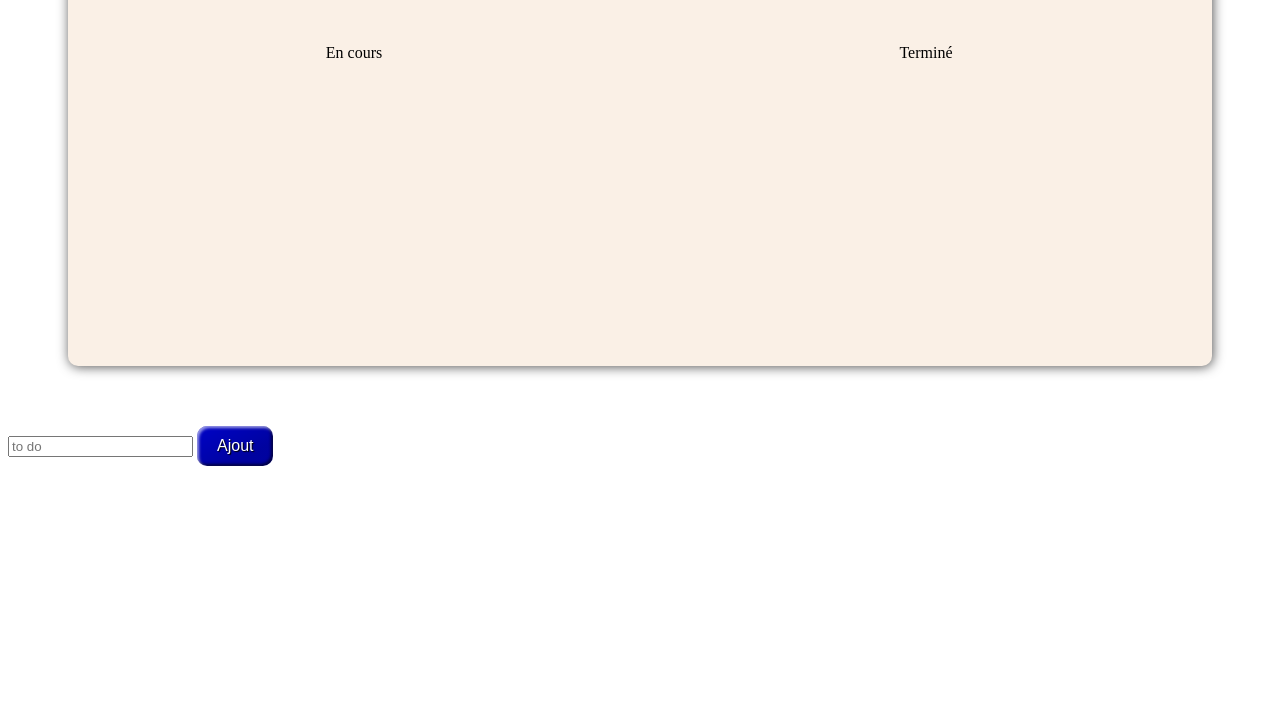
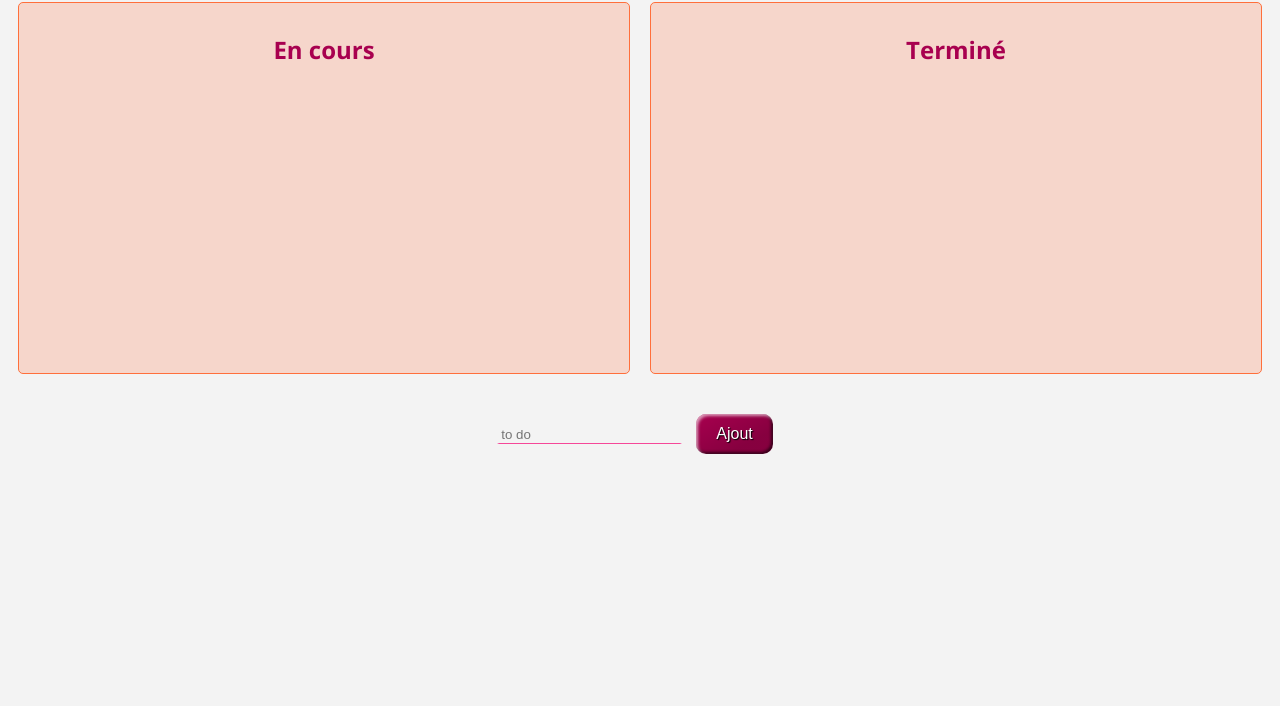
Before and after one commit to manon2sf/to-do-list, a plain HTML site: page index.html in a window 1280 px wide. Shown: the part 94-800 px from the top of the page. Drawn offline with nearby package versions, Linux system fonts and the light colour scheme.

Commit message:
css style

```diff
--- a/css/style.css
+++ b/css/style.css
@@ -1,43 +1,67 @@
 /*style général*/
 
-.float-l {
-    float:left;
+body,
+html {
+  font-family: "Open Sans", sans-serif;
+  background-color: rgb(243, 243, 243);
 }
 
-.container {
-    display:flex;
-    flex-direction: row;
-}
-
-.list{
-    width: 50%;
-    padding: 15px;
+h2 {
+  color: rgb(168, 0, 79);
+  font-weight: bold;
 }
 
 ul {
   list-style-type: none;
-    margin-left:0;
-    padding-left:0;
+  margin-left: 0;
+  padding-left: 0;
 }
 
+.title {
+  text-transform: uppercase;
+  font-weight: bold;
+  color: rgb(119, 0, 56);
+}
+
+#mainContainer {
+  text-align: center;
+}
+
+#newTask {
+  margin-top: 30px;
+}
+
+.container {
+  display: flex;
+  flex-direction: row;
+}
 
 /*style liste*/
 
-
-#listContainer {
-    height: 400px;
-    background-color: linen;
-    text-align: center;
-    margin:60px;
-    border-radius: 10px;
-    box-shadow: 1px 1px 12px #555;
+.list {
+  width: 50%;
+  height: 350px;
+  padding: 10px;
+  margin: 10px;
+  border: 1px solid rgb(255, 111, 59);
+  border-radius: 5px;
+  background-color: rgba(250, 140, 100, 0.281);
 }
 
-#toDoList, #doneList{
-    background-color: lightslategrey;
-    border-radius: 10px;
+ul li {
+  padding: 5px;
 }
 
+input {
+  margin-right: 10px;
+  border-color: transparent;
+  background-color: transparent;
+  border-bottom: 1px solid rgba(247, 0, 115, 0.705);
+}
+
+button {
+  margin: 0 5px;
+}
 
 /*style du bouton*/
 .styled {
@@ -49,20 +73,17 @@ ul {
   color: #fff;
   text-shadow: 1px 1px 1px #000;
   border-radius: 10px;
-    background-color: rgb(0, 3, 199);
-    background-image: linear-gradient(to top left,
-                                      rgba(0, 0, 0, .2),
-                                      rgba(0, 0, 0, .2) 30%,
-                                      rgba(0, 0, 0, 0));
-    box-shadow: inset 2px 2px 3px rgba(255, 255, 255, .6),
-                inset -2px -2px 3px rgba(0, 0, 0, .6);
+  background-color: rgb(168, 0, 79);
+  background-image: linear-gradient(
+    to top left,
+    rgba(0, 0, 0, 0.2),
+    rgba(0, 0, 0, 0.2) 30%,
+    rgba(0, 0, 0, 0)
+  );
+  box-shadow: inset 2px 2px 3px rgba(255, 255, 255, 0.6),
+    inset -2px -2px 3px rgba(0, 0, 0, 0.6);
 }
 
 .styled:hover {
-    background-color: rgba(0, 174, 255, 0.719);
+  background-color: rgba(247, 0, 115, 0.705);
 }
-
-.styled:active {
-    box-shadow: inset -2px -2px 3px rgba(255, 255, 255, .6),
-                inset 2px 2px 3px rgba(0, 0, 0, .6);
-}
--- a/index.html
+++ b/index.html
@@ -2,45 +2,51 @@
 <html>
   <head>
     <title>To Do List</title>
-        <meta name="viewport" content="width=device-width, initial-scale=1">
-        <meta charset="utf-8">
-        <script src="https://kit.fontawesome.com/bc4391760a.js" crossorigin="anonymous"></script>
+    <meta name="viewport" content="width=device-width, initial-scale=1" />
+    <meta charset="utf-8" />
+    <script
+      src="https://kit.fontawesome.com/bc4391760a.js"
+      crossorigin="anonymous"
+    ></script>
+    <link
+      href="https://fonts.googleapis.com/css2?family=Open+Sans:ital,wght@0,300;0,400;0,600;0,700;0,800;1,300;1,400;1,600;1,700;1,800&display=swap"
+      rel="stylesheet"
+    />
     <link rel="stylesheet" type="text/css" href="css/style.css" />
   </head>
   <body>
-
+    <div id="mainContainer">
+      <h1 class="title">To Do List</h1>
       <section id="listContainer">
-            <h1 class="titre">To Do List</h1>
         <div class="container">
           <div class="list">
-                    <p>En cours</p>
-                    <div>
+            <h2>En cours</h2>
+            <div class="list-container">
               <ul id="toDoList"></ul>
             </div>
           </div>
           <div class="list">
-                    <p>Terminé</p>
-                    <div>
+            <h2>Terminé</h2>
+            <div class="list-container">
               <ul id="doneList"></ul>
             </div>
           </div>
         </div>
       </section>
 
-        <section id="contactez_nous" class="center">
+      <section id="newTask" class="center">
         <form id="formulaire">
           <label for="tache"></label>
           <input id="input" type="text" name="tache" placeholder="to do" />
-                <input  id="button" class="favorite styled" type="button" value="Ajout">
+          <input
+            id="button"
+            class="favorite styled"
+            type="button"
+            value="Ajout"
+          />
         </form>
       </section>
-
-        <!--
-        <button class="test" value="1">1</button>
-        <button class="test" value="2">2</button>
-        <button class="test" value="3">3</button>
-        <button class="test" value="4">4</button>
-        <button class="test" value="5">5</button>-->
+    </div>
 
     <script type="text/javascript" src="script/script.js"></script>
   </body>
--- a/script/script.js
+++ b/script/script.js
@@ -1,25 +1,23 @@
-
-let buttonClik= document.querySelector('#button');
-let input = document.querySelector('#input');
-let toDoList = document.querySelector('#toDoList');
-let doneList = document.querySelector('#doneList');
+let buttonClik = document.querySelector("#button");
+let input = document.querySelector("#input");
+let toDoList = document.querySelector("#toDoList");
+let doneList = document.querySelector("#doneList");
 
 /* ajouter une tache*/
-buttonClik.addEventListener("click",function(e){
-
+buttonClik.addEventListener("click", function (e) {
   let task = document.createElement("li"); //creer nouvelle balise li
   let inputTask = document.createElement("input"); // crée un input dans la liste
   let deleteButton = document.createElement("button"); // Création du bouton de suppression
   let moveButton = document.createElement("button");
   let modifyButton = document.createElement("button");
 
-  e.preventDefault();//méthode objet event qui empêche le comportement par défaut
+  e.preventDefault(); //méthode objet event qui empêche le comportement par défaut
 
-  deleteButton.innerHTML= '<i class="fas fa-trash-alt"></i>';
+  deleteButton.innerHTML = '<i class="fas fa-trash-alt"></i>';
   deleteButton.classList.add("listButton");
-  modifyButton.innerHTML= '<i class="fas fa-edit"></i>';
+  modifyButton.innerHTML = '<i class="fas fa-edit"></i>';
   modifyButton.classList.add("listButton");
-  moveButton.innerHTML= '<i class="fas fa-angle-double-right"></i>';
+  moveButton.innerHTML = '<i class="fas fa-angle-double-right"></i>';
   moveButton.classList.add("listButton");
 
   task.appendChild(inputTask); // ajout d'une zone input
@@ -30,34 +28,23 @@ buttonClik.addEventListener("click",function(e){
   inputTask.value = input.value; //ajout valeur dans task
 
   /*event de supression de la tache*/
-  deleteButton.addEventListener("click", function(){
+  deleteButton.addEventListener("click", function () {
     task.remove();
   });
 
   /*event tache terminée*/
-  moveButton.addEventListener("click", function(){
+  moveButton.addEventListener("click", function () {
     doneList.appendChild(task);
     moveButton.remove();
     modifyButton.remove();
   });
 
-
   /* event de modification*/
-  modifyButton.addEventListener("click", function(e){
+  modifyButton.addEventListener("click", function (e) {
     e.preventDefault();
-    inputTask.disabled = false;
+    inputTask.disabled = !inputTask.disabled;
   });
 
   toDoList.appendChild(task); // ajout dans la liste
-  input.value=""; // vide l'input
-
+  input.value = ""; // vide l'input
 });
-
-/*evenement du bouton test*/
-/*const buttons = document.querySelectorAll(".test").forEach(item => {
-  item.addEventListener('click', function(e){
-    console.log(e.target.value);
-    let z = e.target.value;
-    liste.appendChild(z);
-  })
-});*/
```
Lines whose indentation alone changed are shown as unchanged.
